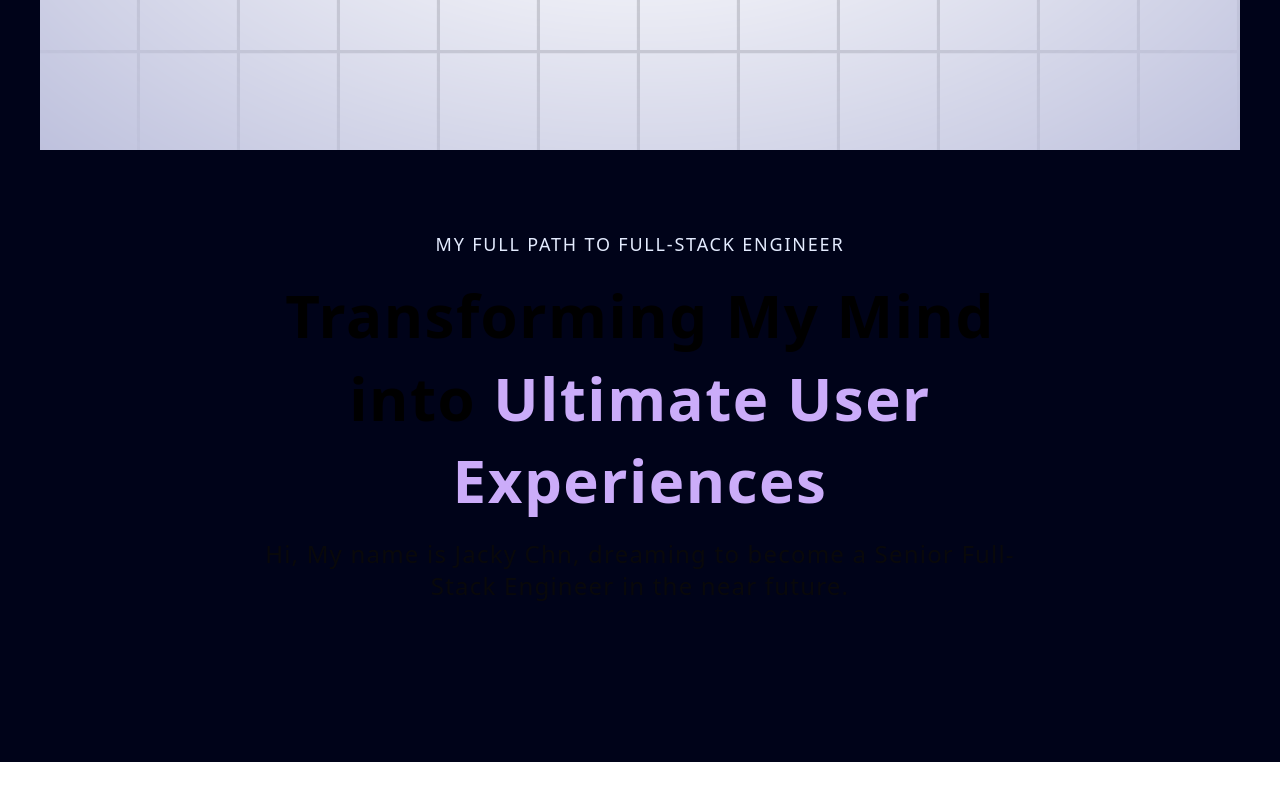
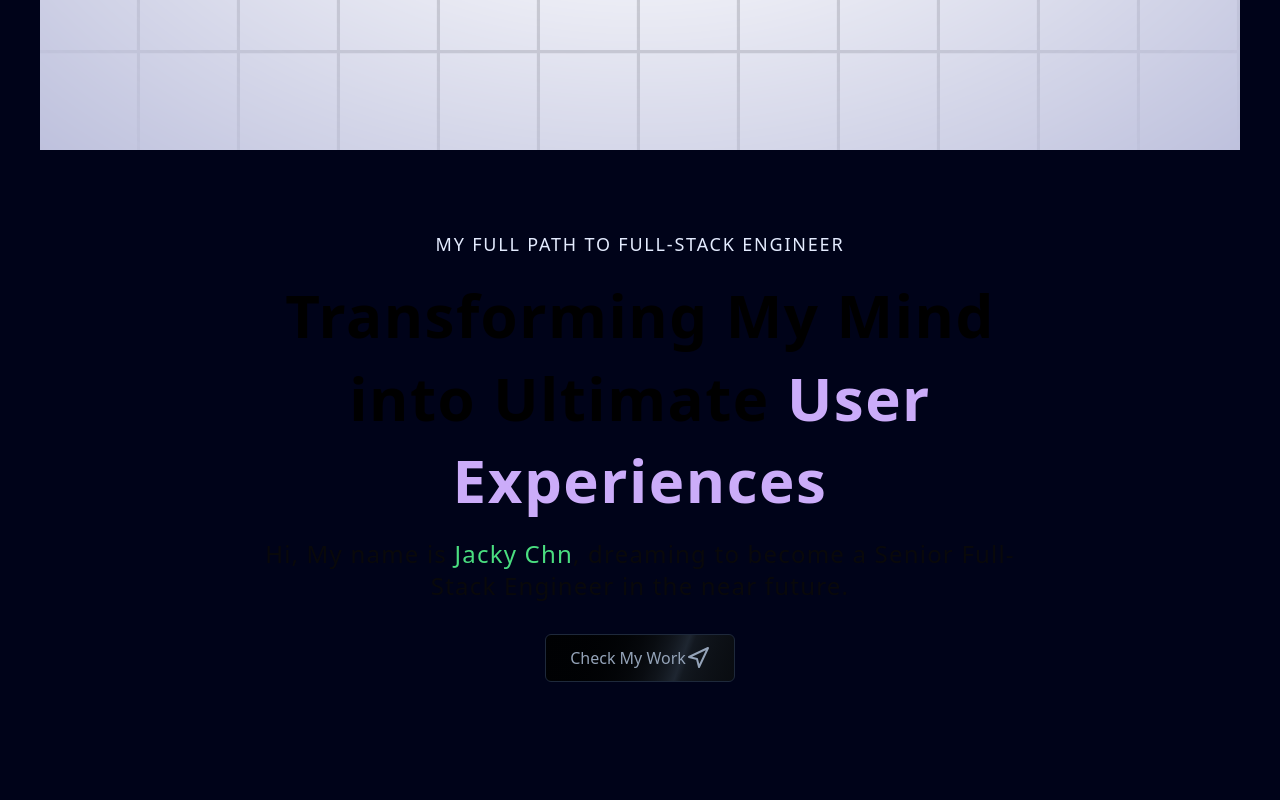
Before and after one commit to JackyChn/Protfolio, a Next.js app: page / in a window 1280 px wide. Shown: the part 794-1594 px from the top of the page. Before the commit the page ends 1556 px from the top, so only its background shows below. Built offline with nearby package versions, Linux system fonts and the light colour scheme.

Commit message:
Add: name and check work button

```diff
--- a/app/_components/Hero.tsx
+++ b/app/_components/Hero.tsx
@@ -1,11 +1,13 @@
 import React from "react";
 import { Spotlight } from "./ui/Spotlight";
 import { TextGenerateEffect } from "./ui/TextGenerateEffect";
+import ShimmerButton from "./ShimmerButton";
+import Link from "next/link";
 
 export default function Hero() {
   return (
     <div className="pb-20 pt-36">
-      {/* 3 Spotlights combo */}
+      {/* 3 Spotlights combo in 3 positions */}
       <div>
         <Spotlight
           className="-top-40 -left-10 md:-left-32 md:-top-20 h-screen"
@@ -31,16 +33,25 @@ export default function Hero() {
             My Full Path to Full-Stack Engineer
           </h2>
 
+          {/* Main Word */}
           <TextGenerateEffect
             className="text-center text-[40px] md:text-5xl lg:text-6xl"
             words="Transforming My Mind into Ultimate User Experiences"
             duration={1.5}
           />
 
+          {/* Name */}
           <p className="text-center md:tracking-wider text-2xl">
-            Hi, My name is Jacky Chn, dreaming to become a Senior Full-Stack
-            Engineer in the near future.
+            Hi, My name is <span className="text-green-400">Jacky Chn</span>,
+            dreaming to become a Senior Full-Stack Engineer in the near future.
           </p>
+
+          {/* Check my work */}
+          <div className="flex justify-center mt-8">
+            <Link href="#about">
+              <ShimmerButton />
+            </Link>
+          </div>
         </div>
       </div>
     </div>
--- /dev/null
+++ b/app/_components/ShimmerButton.tsx
@@ -0,0 +1,11 @@
+import React from "react";
+import { Navigation } from "lucide-react";
+
+export default function ShimmerButton() {
+  return (
+    <button className="inline-flex h-12 animate-shimmer items-center justify-center rounded-md border border-slate-800 bg-[linear-gradient(110deg,#000103,45%,#1e2631,55%,#000103)] bg-[length:200%_100%] px-6 font-medium text-slate-400 transition-colors focus:outline-none focus:ring-2 focus:ring-slate-400 focus:ring-offset-2 focus:ring-offset-slate-50">
+      Check My Work
+      <Navigation />
+    </button>
+  );
+}
--- a/app/_components/ui/TextGenerateEffect.tsx
+++ b/app/_components/ui/TextGenerateEffect.tsx
@@ -38,7 +38,7 @@ export const TextGenerateEffect = ({
             <motion.span
               key={word + idx}
               className={`${
-                idx > 3 ? "text-purple" : "dark:text-white text-black"
+                idx > 4 ? "text-purple" : "dark:text-white text-black"
               } opacity-0`}
               style={{
                 filter: filter ? "blur(10px)" : "none",
```
